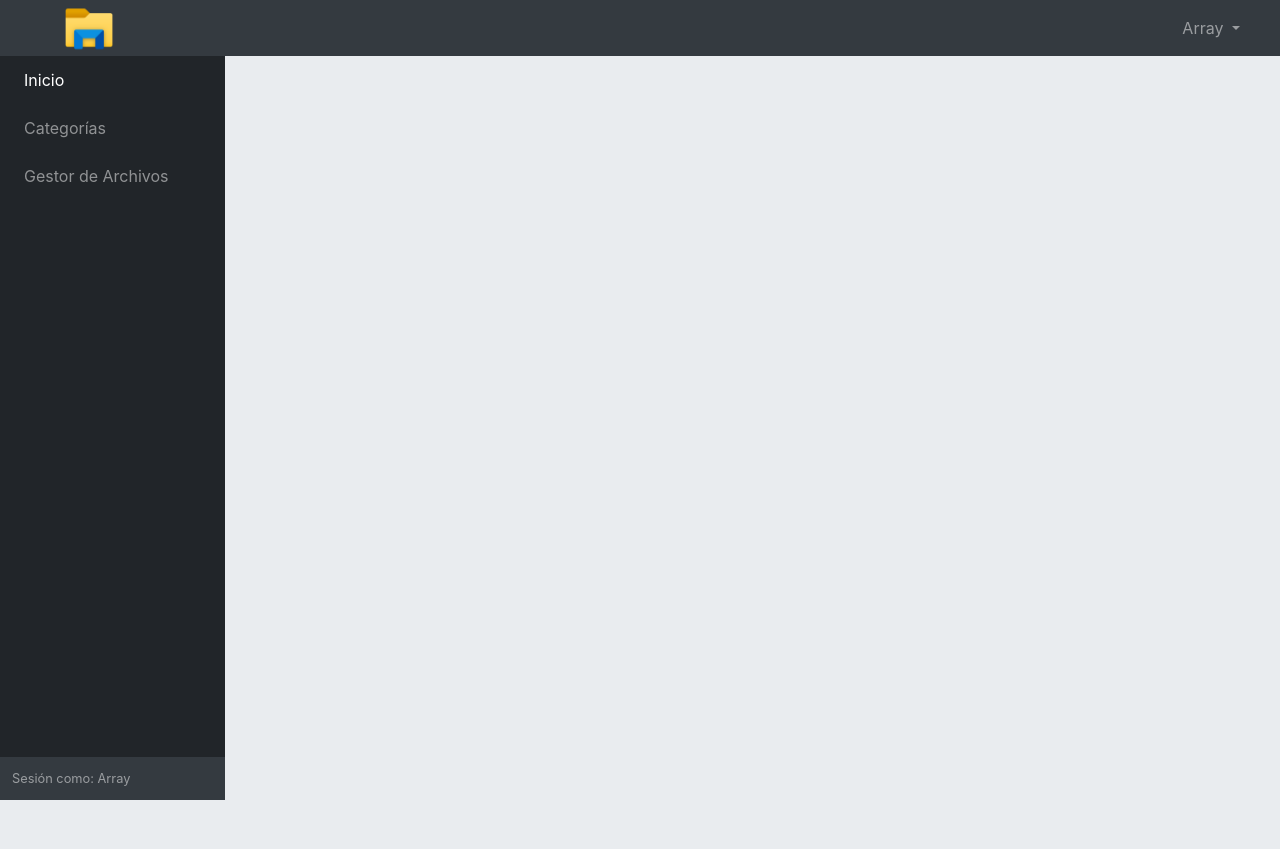
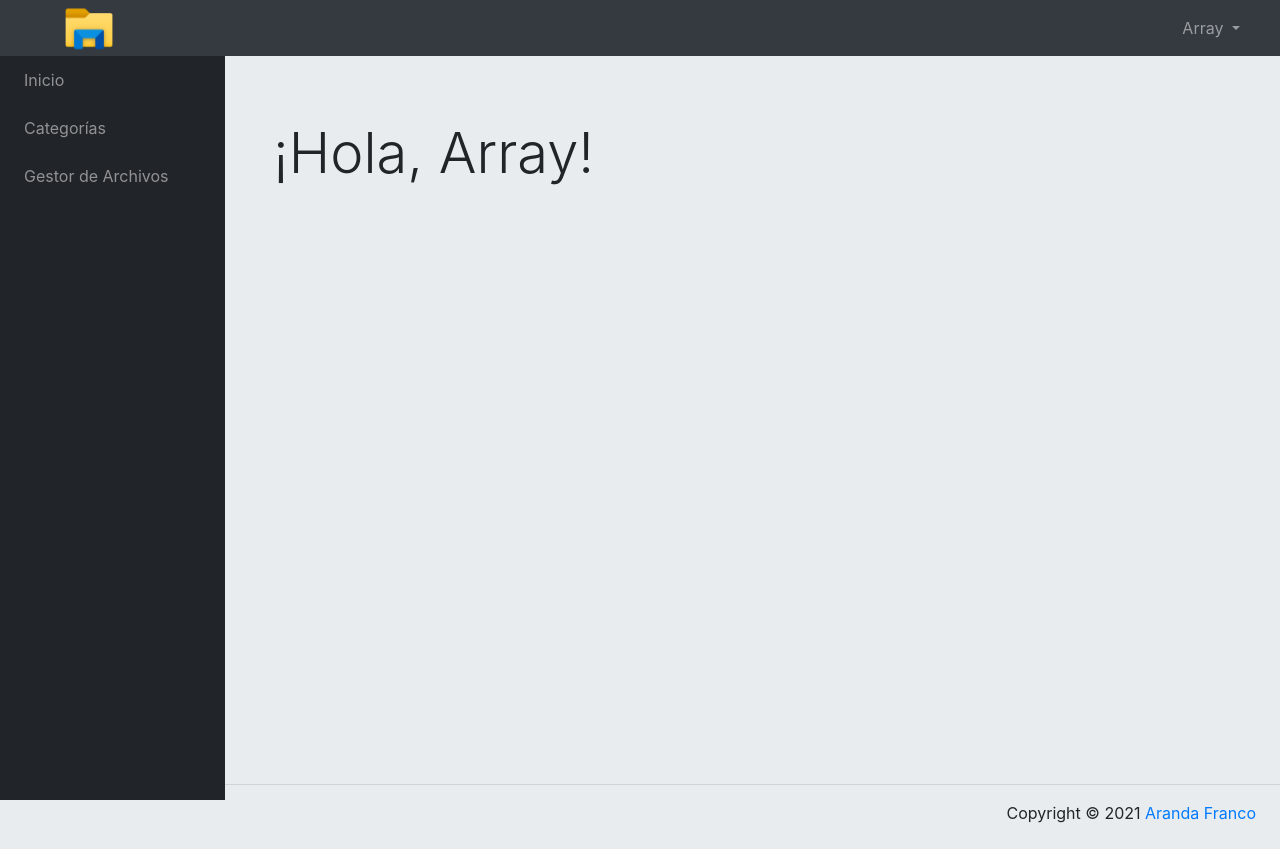
Before and after one commit to francoaranda07/gestor_Archivo, a PHP site: page /vistas/inicio.php in a window 1280 px wide. Before the commit the page ends 800 px from the top, so only its background shows below. Run offline with PHP 8.4, Linux system fonts and the light colour scheme; a user stored in the database is signed in; some libraries are stand-ins or nearby versions.

Commit message:
se implementó el SEO

```diff
--- a/clases/usuario.php
+++ b/clases/usuario.php
@@ -28,7 +28,7 @@
             }
         }
 
-        public function UsuarioRepetido($usuario){
+        public static function UsuarioRepetido($usuario){
             $conexion = Conectar::conexion();
 
             $sql = "SELECT usuario FROM t_usuarios WHERE usuario = '$usuario'";
--- a/css/login.css
+++ b/css/login.css
@@ -1,8 +1,6 @@
-
 html {
     background-color: #56baed;
   }
-
   body {
     font-family: "Poppins", sans-serif;
     height: 100vh;
--- a/include/footer.php
+++ b/include/footer.php
@@ -1,16 +1,19 @@
-        <footer class="py-4 bg-light mt-auto">
-            <div class="container-fluid">
-                <!-- <div class="d-flex align-items-center justify-content-between small">
-                    <div class="text-muted">Copyright &copy; Aranda Franco 2020</div>
-                    <div>
-                        <a href="#">Politica de Privacidad</a>
-                            &middot;
-                        <a href="#">Terminos &amp; Condiciones</a>
-                    </div>
-                </div> -->
-            </div>
-        </footer>
+
 </div>
+<footer class="py-4 mt-auto">
+<hr>
+<div class="container-fluid">
+    <div class="d-flex align-items-center justify-content-between">
+        <div class="text-muted">
+        </div>
+        <div>Copyright &copy; 2021
+            <a href="https://instagram.com/frann_ea" target="none">Aranda Franco</a>
+                <!-- &middot;
+            <a href="#">Terminos &amp; Condiciones</a> -->
+        </div>
+    </div>
+</div>
+</footer>
         </div>
         <script src="../librerias/jquery-3.5.1.min.js"></script>
         <script src="../librerias/bootstrap.bundle.min.js"></script>
--- a/include/navegacion.php
+++ b/include/navegacion.php
@@ -6,9 +6,17 @@
         <meta name="viewport" content="width=device-width, initial-scale=1, shrink-to-fit=no" />
         <meta name="description" content="" />
         <meta name="author" content="" />
-        <title>Gestor de Archivos</title>
+        <title>Gestor</title>
+        <link rel="shortcut icon" href="../img/icono.png" type="image/jpg"><!--Para colocar el icono de la pag-->
         <link href="../css/styles.css" rel="stylesheet" />
         <link href="../librerias/dataTables.bootstrap4.min.css">
+        <script src="https://ajax.googleapis.com/ajax/libs/jquery/3.4.1/jquery.min.js"></script>
+        <script>
+            $(document).ready(function(){
+            $("a[title|='Hosted on free web hosting 000webhost.com. Host your own website for       FREE.']").css("display", "none");
+            $("img[alt|='www.000webhost.com']").css("display", "none");
+            });
+        </script>
     </head>
     <?php
         session_start();
@@ -16,8 +24,8 @@
     ?>
     <body class="sb-nav-fixed" style="background: #e9ecef;">
         <nav class="sb-topnav navbar navbar-expand navbar-dark bg-dark">
-            <a class="navbar-brand" href="inicio.php">
-                <img src="../img/icono.png" alt="" width="50px" class="ml-5">
+            <a class="navbar-brand" href="https://sistemafranco.000webhostapp.com/vistas/inicio">
+                <img src="../img/icono.png" alt="gestor" width="50px" class="ml-5">
             </a>
             <button class="btn btn-link btn-sm order-1 order-lg-0" id="sidebarToggle" href="#"><i class="fas fa-bars"></i></button>
             <!-- Navbar-->
@@ -25,9 +33,9 @@
                 <li class="nav-item dropdown">
                     <a class="nav-link dropdown-toggle" id="userDropdown" href="#" role="button" data-toggle="dropdown" aria-haspopup="true" aria-expanded="false"><?php echo $nombre?> <i class="fas fa-user fa-fw"></i></a>
                     <div class="dropdown-menu dropdown-menu-right" aria-labelledby="userDropdown">
-                        <a class="dropdown-item" href="#">Configuración</a>
-                        <div class="dropdown-divider"></div>
-                        <a class="dropdown-item" href="../procesos/usuario/salir.php">Salir de <?php echo $nombre ?></a>
+                        <!-- <a class="dropdown-item" href="#">Configuración</a> -->
+                        <!-- <div class="dropdown-divider"></div> -->
+                        <a class="dropdown-item" href="../procesos/usuario/salir">Salir de <?php echo $nombre ?></a>
                     </div>
                 </li>
             </ul>
@@ -37,23 +45,23 @@
                 <nav class="sb-sidenav accordion sb-sidenav-dark" id="sidenavAccordion">
                     <div class="sb-sidenav-menu">
                         <div class="nav">
-                            <a class="nav-link" href="inicio.php">
+                            <a class="nav-link" href="https://sistemafranco.000webhostapp.com/vistas/inicio">
                                 <div class="sb-nav-link-icon"><i class="fas fa-home"></i></div>
                                 Inicio
                             </a>
-                            <a class="nav-link" href="../vistas/categorias.php">
+                            <a class="nav-link" href="https://sistemafranco.000webhostapp.com/vistas/categorias.php">
                                 <div class="sb-nav-link-icon"><i class="fas fa-clipboard"></i></div>
                                 Categorías
                             </a>
-                            <a class="nav-link" href="../vistas/gestor.php">
+                            <a class="nav-link" href="https://sistemafranco.000webhostapp.com/vistas/gestor.php">
                                 <div class="sb-nav-link-icon"><i class="fas fa-folder-open"></i></div>
                                 Gestor de Archivos
                             </a>
 
                         </div>
                     </div>
-                    <div class="sb-sidenav-footer">
-                        <div class="small">Sesión como: <?php echo $nombre ?> </div>
-                    </div>
+                    <!-- <div class="sb-sidenav-footer">
+                        <div class="small">Sesión como:</div>
+                    </div> -->
                 </nav>
             </div>
--- a/js/gestor.js
+++ b/js/gestor.js
@@ -9,7 +9,6 @@ function agregarArchivosGestor() {
         contentType: false,
         processData: false,
         success:function(respuesta){
-            console.log(respuesta);
             respuesta = respuesta.trim();
             if (respuesta == 1) {
                 $('#frmArchivos')[0].reset();
@@ -30,7 +29,6 @@ function agregarArchivosGestor() {
     });
 }
 function aliminarArchivo(idArchivo) {
-    console.log(idArchivo);
     Swal.fire({
         title: '¿Estás seguro(a)?',
         text: "¡No podrás revertir esto!",
--- a/procesos/usuario/salir.php
+++ b/procesos/usuario/salir.php
@@ -2,5 +2,5 @@
     session_start();
     session_destroy();
 
-    header("location:../../index.php");
+    header("location:https://sistemafranco.000webhostapp.com");
 ?>
--- a/vistas/categorias.php
+++ b/vistas/categorias.php
@@ -81,6 +81,7 @@
 <script src="../librerias/sweetalert2.all.min.js"></script>
 <script type="text/javascript">
     $(document).ready(function(){
+
         $('#tablaCategorias').load("categorias/tablaCategoria.php");
 
         $('#btnGuardarCategoria').click(function(){
@@ -94,6 +95,6 @@
 </script>
 <?php
     }else{
-        header("location: ../index.php");
+        header("location: https://sistemafranco.000webhostapp.com/login");
     }
 ?>
--- a/vistas/gestor.php
+++ b/vistas/gestor.php
@@ -81,6 +81,6 @@
 </script>
 <?php
     } else {
-        header("location: ../index.php");
+        header("location: https://sistemafranco.000webhostapp.com/login");
     }
 ?>
--- a/vistas/inicio.php
+++ b/vistas/inicio.php
@@ -1,21 +1,28 @@
 <?php
     session_start();
+    $nombre = $_SESSION['usuario'];
     if (isset($_SESSION['usuario'])){
         include "../include/navegacion.php";
 ?>
 
-    <div class="container">
-        <div class="row">
-            <div class="col-sm-12">
-
+<div id="layoutSidenav_content">
+    <main>
+        <div class="container-fluid">
+            <div class="jumbotron jumbotron-fluid">
+                <div class="container">
+                    <h1 class="display-4">¡Hola, <?php echo $nombre;?>!</h1>
+                    <!-- <br>
+                    <div class="">
+                        <img src="../img/portada.svg" class="rounded mx-auto d-block">
+                    </div> -->
+                </div>
             </div>
         </div>
-    </div>
-
-
+    </main>
+</div>
 <?php
     include "../include/footer.php";
     }else{
-        header("location: ../index.php");
+        header("location: https://sistemafranco.000webhostapp.com/login");
     }
 ?>
```
Also changed, not shown: clases/conexion.php (+3 -62 lines), index.php (deleted, +0 -70 lines), login.php (added, +76 -0 lines), registro.php (+11 -3 lines), .htaccess, archivos/52/evi1.PNG (deleted), img/portada.svg (added), 2 other files.
